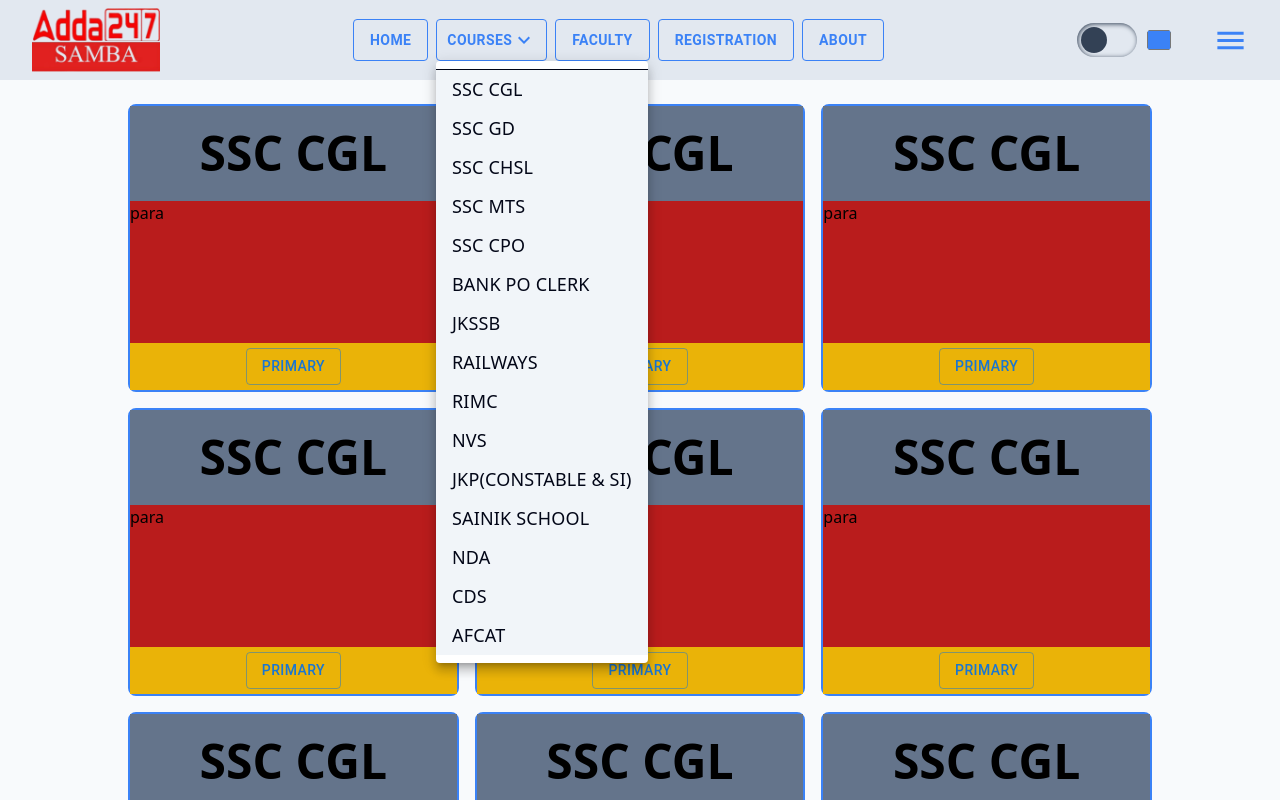
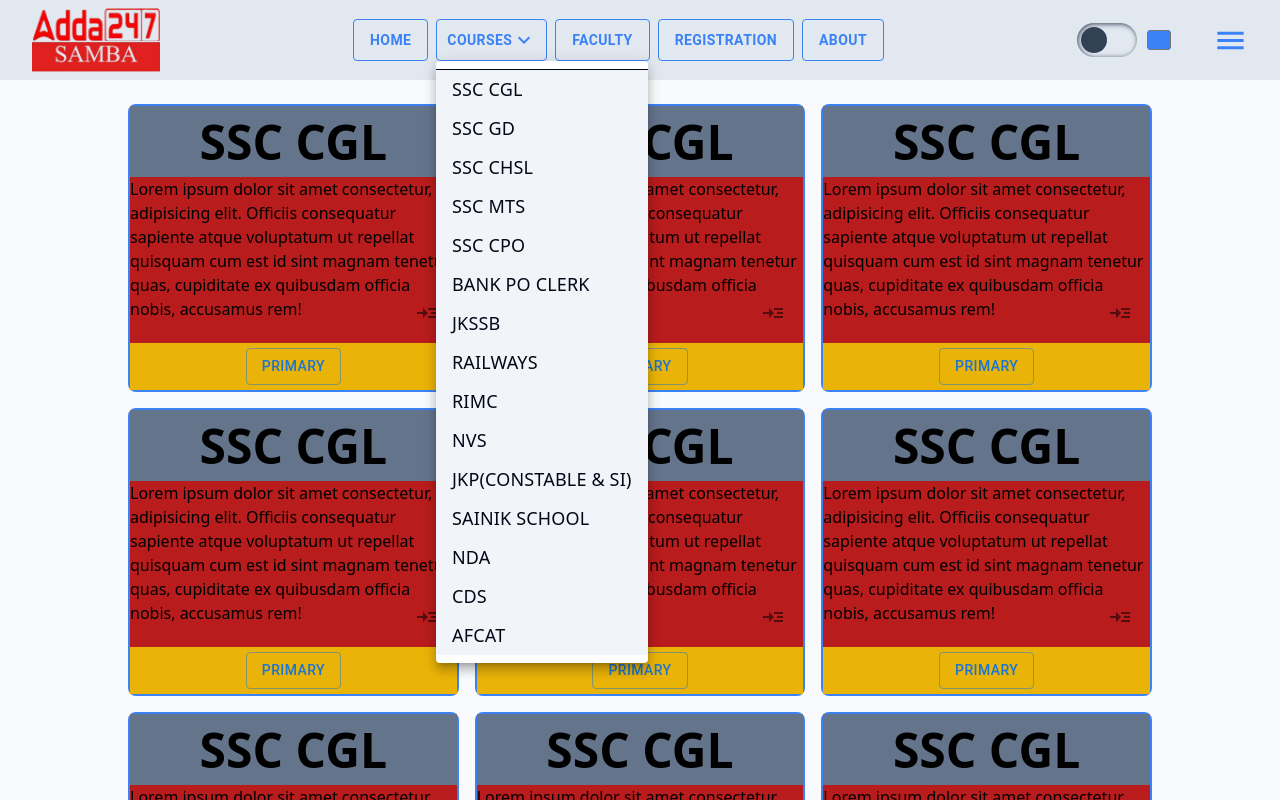
Before and after one commit to vishalkushwaha2003/Adda247-Samba, a React (Vite) app in the folder Frontend/: page / in a window 1280 px wide. Both pictures are taken after a click on the button "COURSES". Shown: the top 800 px of the page. Built offline with nearby package versions, Linux system fonts and the light colour scheme.

Commit message:
add backdrop effect

```diff
--- a/Frontend/src/components/CourseComponent.jsx
+++ b/Frontend/src/components/CourseComponent.jsx
@@ -1,19 +1,83 @@
-import React from 'react'
-import { useTheme } from '../context/ColorContext'
+import React, { useState } from 'react';
+import { useTheme } from '../context/ColorContext';
 import Button from '@mui/material/Button';
+import Backdrop from '@mui/material/Backdrop';
+import Modal from '@mui/material/Modal';
+import Fade from '@mui/material/Fade';
+import IconButton from '@mui/material/IconButton';
+import ReadMoreIcon from '@mui/icons-material/ReadMore';
+import Box from '@mui/material/Box';
+
+const style = {
+  position: 'absolute',
+  top: '50%',
+  left: '50%',
+  transform: 'translate(-50%, -50%)',
+  width: 400,
+  bgcolor: 'background.paper',
+  border: '2px solid #000',
+  boxShadow: 24,
+  p: 4,
+};
 
 function CourseComponent() {
+  const { color } = useTheme();
+  const [openConfirmation, setOpenConfirmation] = useState(false);
+  const [openReadMore, setOpenReadMore] = useState(false);
 
-    const { color } = useTheme()
+  const handleOpenConfirmation = () => setOpenConfirmation(true);
+  const handleCloseConfirmation = () => setOpenConfirmation(false);
+  const handleOpenReadMore = () => setOpenReadMore(true);
+  const handleCloseReadMore = () => setOpenReadMore(false);
 
   return (
-    <div className='h-72  bg-slate-500 border-2 rounded-lg   grid grid-cols-1 grid-rows-6' style={{borderColor:color}}>
-        <div className='col-span-1 row-span-2 bg-slate-500 flex justify-center items-center lg:text-5xl font-bold md:text-4xl text-4xl  '>SSC CGL</div>
-        <div className='col-span-1 row-span-3 bg-red-700'>para</div>
-        <div className='col-span-1 row-span-1 bg-yellow-500 flex justify-center items-center'><Button variant="outlined">Primary</Button>
-        </div>
+    <div className='h-72 bg-slate-500 border-2 rounded-lg grid grid-cols-1 grid-rows-12' style={{ borderColor: color }}>
+      <div className='col-span-1 row-span-3 bg-slate-500 flex justify-center items-center lg:text-5xl font-bold md:text-4xl text-4xl'>SSC CGL</div>
+      <div className='col-span-1 row-span-7 bg-red-700 relative'>
+        Lorem ipsum dolor sit amet consectetur, adipisicing elit. Officiis consequatur sapiente atque voluptatum ut repellat quisquam cum est id sint magnam tenetur quas, cupiditate ex quibusdam officia nobis, accusamus rem!
+        <IconButton
+          style={{ position: 'absolute', bottom: 10, right: 10 }}
+          onClick={handleOpenReadMore}>
+          <ReadMoreIcon />
+        </IconButton>
+      </div>
+      <div className='col-span-1 row-span-2 bg-yellow-500 flex justify-center items-center'>
+        <Button variant="outlined" onClick={handleOpenConfirmation}>Primary</Button>
+      </div>
+
+      <Modal
+        open={openConfirmation}
+        onClose={handleCloseConfirmation}
+        closeAfterTransition
+
+        disableScrollLock={true}
+      >
+        <Fade in={openConfirmation}>
+          <Box sx={{ ...style, width: 200 }} >
+            <h2 id="transition-modal-title">Confirmation</h2>
+            <p id="transition-modal-description">Are you sure you want to proceed?</p>
+            <Button variant="contained" onClick={handleCloseConfirmation}>Confirm</Button>
+          </Box>
+        </Fade>
+      </Modal>
+
+      <Modal
+        open={openReadMore}
+        onClose={handleCloseReadMore}
+        closeAfterTransition
+        disableScrollLock={true}
+      >
+        <Fade in={openReadMore}>
+          <Box sx={style} >
+            <h2 id="transition-modal-title">More Content</h2>
+            <p id="transition-modal-description">
+              Lorem ipsum dolor sit amet consectetur, adipisicing elit. Officiis consequatur sapiente atque voluptatum ut repellat quisquam cum est id sint magnam tenetur quas, cupiditate ex quibusdam officia nobis, accusamus rem!
+            </p>
+          </Box>
+        </Fade>
+      </Modal>
     </div>
-  )
+  );
 }
 
-export default CourseComponent
+export default CourseComponent;
```
